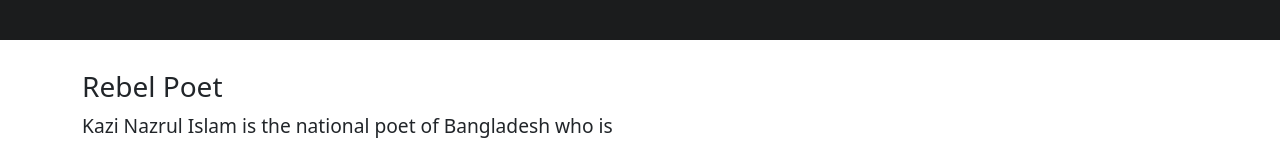
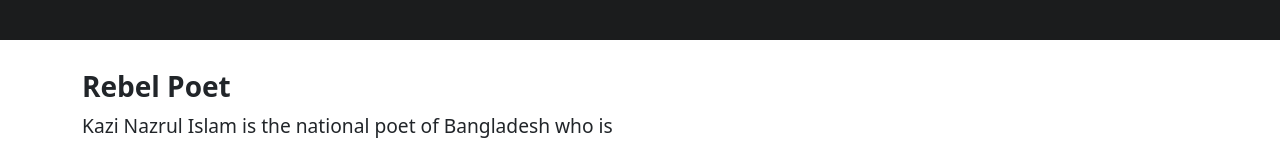
Before and after one commit to RajuRk/laud-page, a plain HTML site: page index.html in a window 1280 px wide. Shown: the part 760-902 px from the top of the page. Drawn offline with Linux system fonts and the light colour scheme.

Commit message:
text font weight added

```diff
--- a/css/style.css
+++ b/css/style.css
@@ -39,6 +39,9 @@ img{
 }
 .poet-img img{
     max-width: 400px;
+}
+.content h3{
+   font-weight: 600;
 }
 .content p{
     font-size: 1.2em;
```
